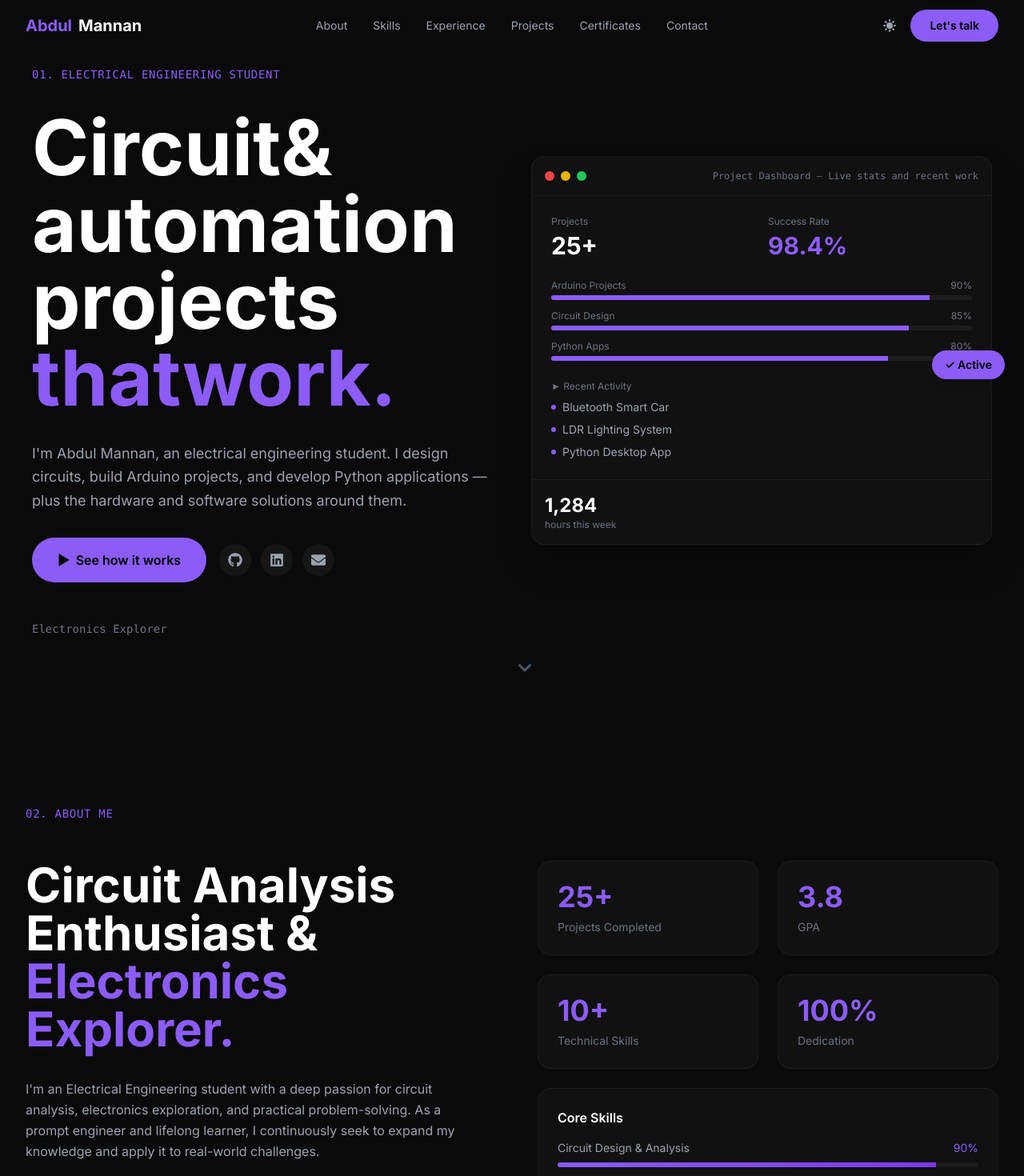
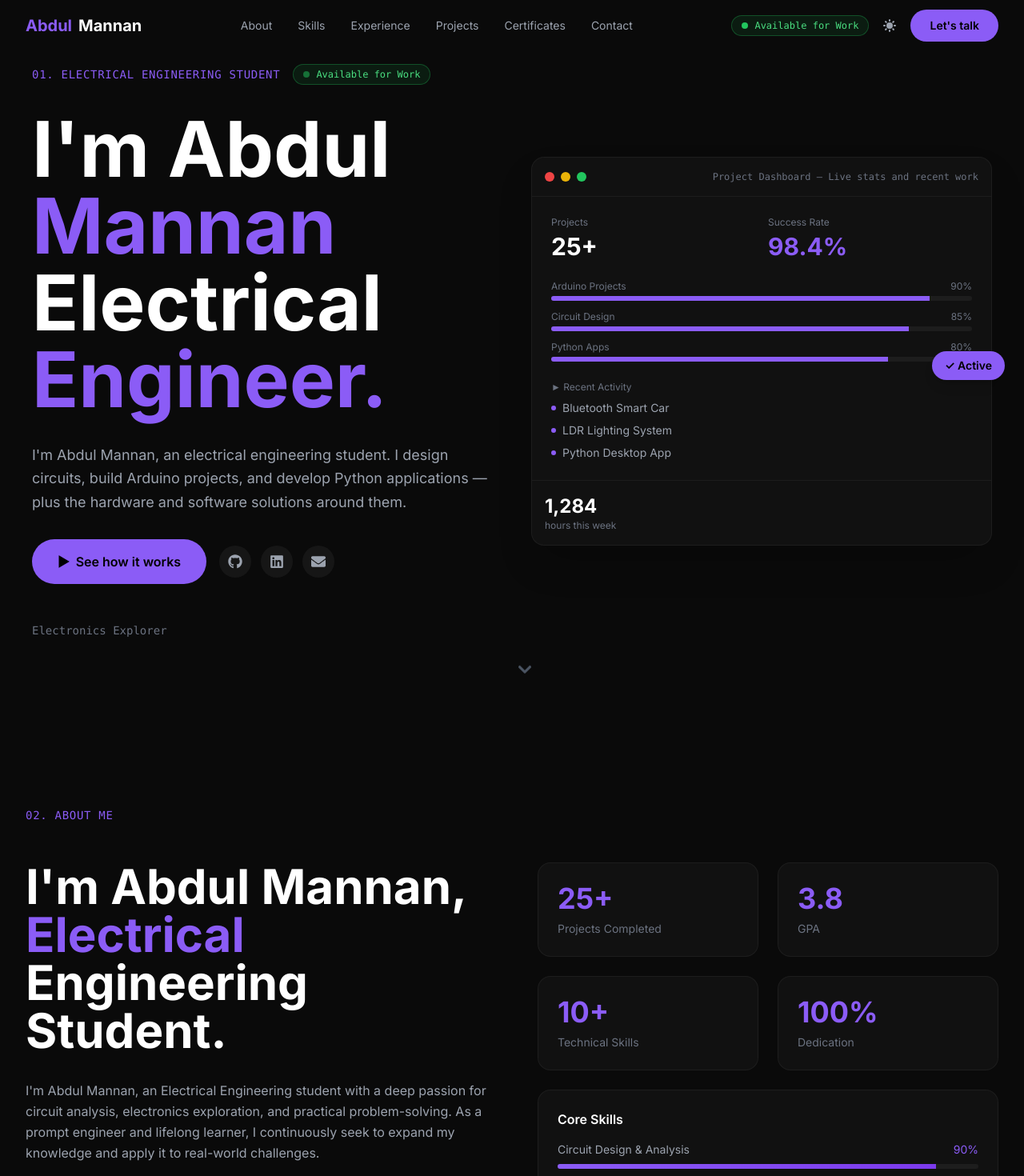
Before and after one commit to abdmananch16/Portfolio-Website, a Next.js app: page / in a window 1280 px wide. Shown: the top 1470 px of the page at 80% size. Built offline with nearby package versions, Linux system fonts and the light colour scheme; a web font is replaced by a local one.

Commit message:
Add 'Available for Work' status and prominently display Abdul Mannan's name throughout website

```diff
--- a/components/About.tsx
+++ b/components/About.tsx
@@ -55,16 +55,16 @@ const About = () => {
             transition={{ duration: 0.8 }}
           >
             <h2 className="text-4xl md:text-5xl lg:text-6xl font-bold text-white mb-8 leading-tight">
-              Circuit Analysis
+              I&apos;m Abdul Mannan,
               <br />
-              Enthusiast &
+              <span className="text-violet-500">Electrical</span>
               <br />
-              <span className="text-violet-500">Electronics Explorer.</span>
+              Engineering Student.
             </h2>
 
             <div className="space-y-6 text-gray-400 leading-relaxed">
               <p>
-                I&apos;m an Electrical Engineering student with a deep passion for circuit analysis,
+                I&apos;m Abdul Mannan, an Electrical Engineering student with a deep passion for circuit analysis,
                 electronics exploration, and practical problem-solving. As a prompt engineer and
                 lifelong learner, I continuously seek to expand my knowledge and apply it to
                 real-world challenges.
--- a/components/Hero.tsx
+++ b/components/Hero.tsx
@@ -34,9 +34,15 @@ const Hero = () => {
               transition={{ delay: 0.2 }}
               className="mb-8"
             >
-              <span className="text-violet-500 text-sm font-mono tracking-wider">
-                01. ELECTRICAL ENGINEERING STUDENT
-              </span>
+              <div className="flex items-center gap-4 mb-4">
+                <span className="text-violet-500 text-sm font-mono tracking-wider">
+                  01. ELECTRICAL ENGINEERING STUDENT
+                </span>
+                <div className="flex items-center gap-2 px-3 py-1 bg-green-500/10 border border-green-500/30 rounded-full">
+                  <div className="w-2 h-2 bg-green-500 rounded-full animate-pulse"></div>
+                  <span className="text-green-400 text-xs font-mono">Available for Work</span>
+                </div>
+              </div>
             </motion.div>
 
             {/* Large Heading */}
@@ -47,13 +53,13 @@ const Hero = () => {
               className="mb-8"
             >
               <h1 className="text-5xl sm:text-6xl md:text-7xl lg:text-8xl font-bold text-white leading-[0.9] mb-4">
-                Circuit&
+                I&apos;m Abdul
                 <br />
-                automation
+                <span className="text-violet-500">Mannan</span>
                 <br />
-                projects
+                Electrical
                 <br />
-                <span className="text-violet-500">thatwork.</span>
+                <span className="text-violet-500">Engineer.</span>
               </h1>
             </motion.div>
 
--- a/components/Navbar.tsx
+++ b/components/Navbar.tsx
@@ -57,6 +57,12 @@ const Navbar = () => {
 
           {/* Right Side */}
           <div className="hidden md:flex items-center gap-4">
+            {/* Available for Work Status */}
+            <div className="flex items-center gap-2 px-3 py-1 bg-green-500/10 border border-green-500/30 rounded-full">
+              <div className="w-2 h-2 bg-green-500 rounded-full animate-pulse"></div>
+              <span className="text-green-400 text-xs font-mono">Available for Work</span>
+            </div>
+
             <button className="text-gray-400 hover:text-white transition-colors">
               <svg className="w-5 h-5" fill="currentColor" viewBox="0 0 20 20">
                 <path d="M10 2a1 1 0 011 1v1a1 1 0 11-2 0V3a1 1 0 011-1zm4 8a4 4 0 11-8 0 4 4 0 018 0zm-.464 4.95l.707.707a1 1 0 001.414-1.414l-.707-.707a1 1 0 00-1.414 1.414zm2.12-10.607a1 1 0 010 1.414l-.706.707a1 1 0 11-1.414-1.414l.707-.707a1 1 0 011.414 0zM17 11a1 1 0 100-2h-1a1 1 0 100 2h1zm-7 4a1 1 0 011 1v1a1 1 0 11-2 0v-1a1 1 0 011-1zM5.05 6.464A1 1 0 106.465 5.05l-.708-.707a1 1 0 00-1.414 1.414l.707.707zm1.414 8.486l-.707.707a1 1 0 01-1.414-1.414l.707-.707a1 1 0 011.414 1.414zM4 11a1 1 0 100-2H3a1 1 0 000 2h1z" />
```
